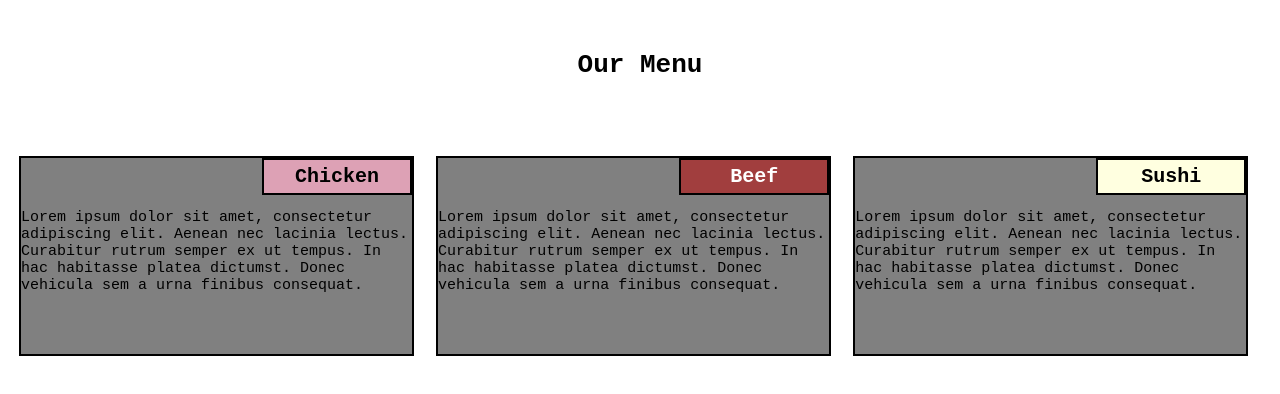
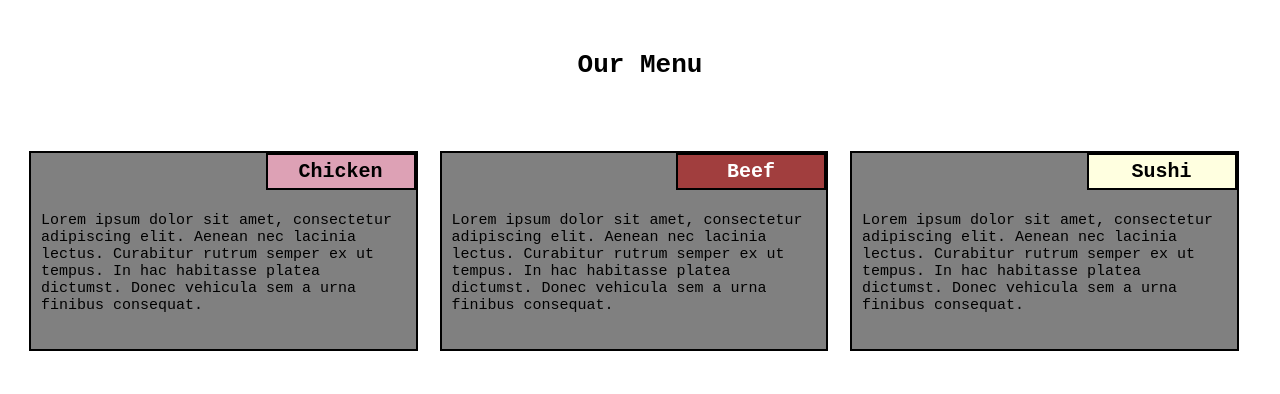
Before and after one commit to melinagiri/Module2-solution, a plain HTML site: page index.html in a window 1280 px wide. Drawn offline with Linux system fonts and the light colour scheme.

Commit message:
small addition to our page content.

```diff
--- a/css/style.css
+++ b/css/style.css
@@ -9,14 +9,23 @@ h1{
     margin: 50px;
 }
 
-p{
+div{
+    padding: 10px;
+}
+
+#more{
     border:2px solid black;
     background-color: grey;
     width: 100%;
-    height: 200px;
     font-family: monospace;
     font-size: 15px;
     color: black;
+    clear: both;
+    height: 200px;
+    padding: 0;
+}
+p{
+    padding: 10px;
 }
 
 span{
--- a/index.html
+++ b/index.html
@@ -11,13 +11,22 @@
         <h1>Our Menu</h1>
         <div class="row">
             <div class="col-lg-4 col-md-6">
-                <p><span id="chicken">Chicken</span><br><br><br>Lorem ipsum dolor sit amet, consectetur adipiscing elit. Aenean nec lacinia lectus. Curabitur rutrum semper ex ut tempus. In hac habitasse platea dictumst. Donec vehicula sem a urna finibus consequat.</p>
+                <div id="more">
+                    <span id="chicken">Chicken</span><br><br>
+                    <p>Lorem ipsum dolor sit amet, consectetur adipiscing elit. Aenean nec lacinia lectus. Curabitur rutrum semper ex ut tempus. In hac habitasse platea dictumst. Donec vehicula sem a urna finibus consequat.</p>
+                </div>
             </div>
             <div class="col-lg-4 col-md-6">
-                <p><span id="beef">Beef</span><br><br><br>Lorem ipsum dolor sit amet, consectetur adipiscing elit. Aenean nec lacinia lectus. Curabitur rutrum semper ex ut tempus. In hac habitasse platea dictumst. Donec vehicula sem a urna finibus consequat.</p>
+                <div id="more">
+                    <span id="beef">Beef</span><br><br>
+                    <p>Lorem ipsum dolor sit amet, consectetur adipiscing elit. Aenean nec lacinia lectus. Curabitur rutrum semper ex ut tempus. In hac habitasse platea dictumst. Donec vehicula sem a urna finibus consequat.</p>
+                </div>
             </div>
             <div class="col-lg-4 col-md-12" id="wid">
-                <p><span id="sushi">Sushi</span><br><br><br>Lorem ipsum dolor sit amet, consectetur adipiscing elit. Aenean nec lacinia lectus. Curabitur rutrum semper ex ut tempus. In hac habitasse platea dictumst. Donec vehicula sem a urna finibus consequat.</p>
+                <div id="more">
+                    <span id="sushi">Sushi</span><br><br>
+                    <p>Lorem ipsum dolor sit amet, consectetur adipiscing elit. Aenean nec lacinia lectus. Curabitur rutrum semper ex ut tempus. In hac habitasse platea dictumst. Donec vehicula sem a urna finibus consequat.</p>
+                </div>
             </div>
         </div>
     </body>
```
